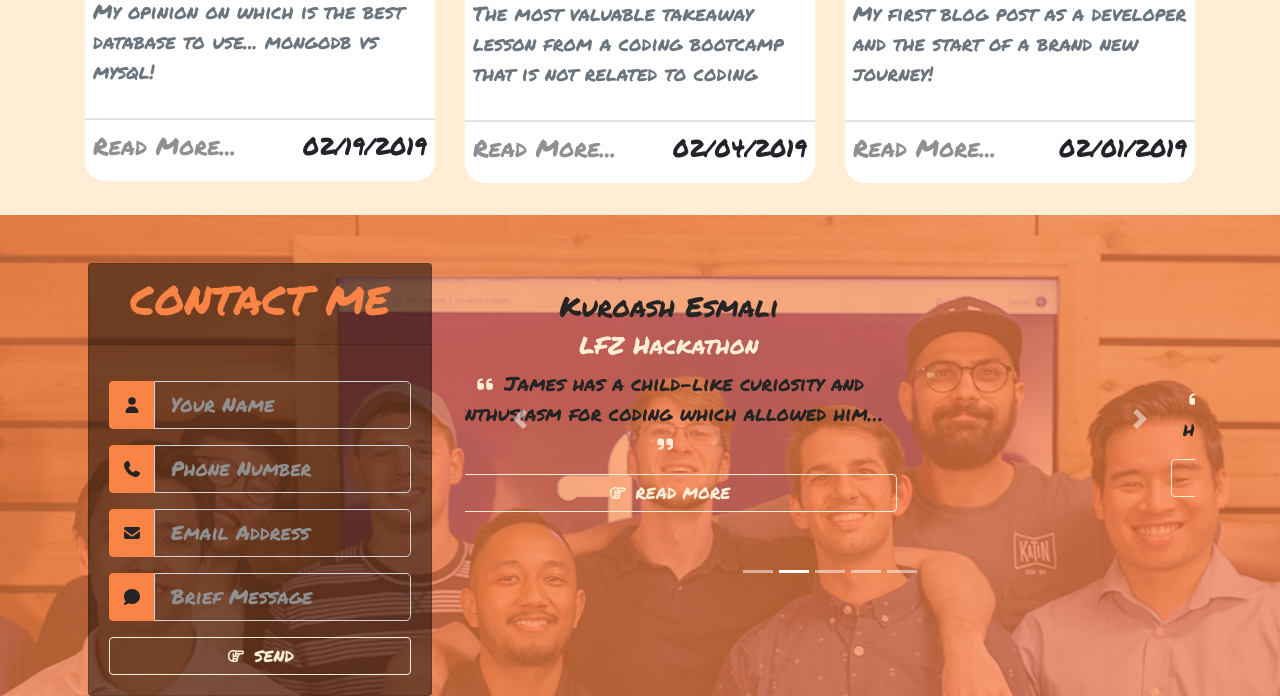
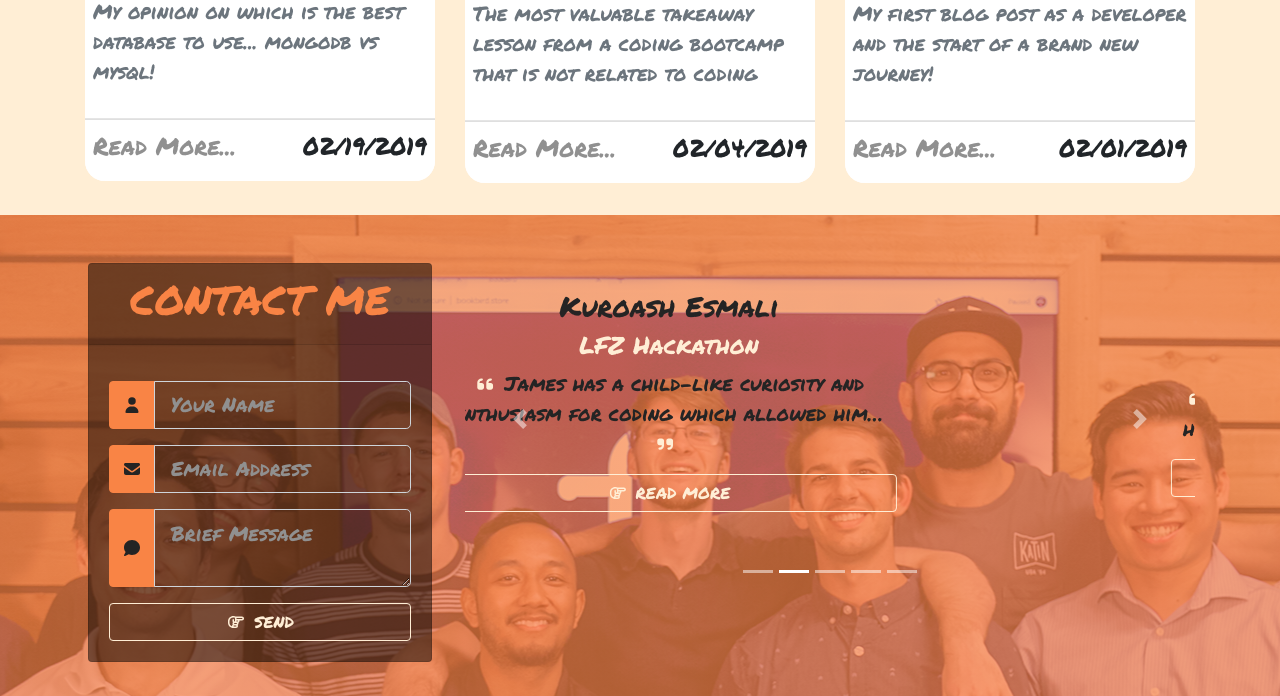
Before and after one commit to SparkeEcrash/myPortfolio, a plain HTML site: page index.html in a window 1280 px wide. Shown: the part 4190-4886 px from the top of the page. Drawn offline with nearby package versions, Linux system fonts and the light colour scheme; a web font is replaced by a local one.

Commit message:
make changes to contact form

```diff
--- a/css/main.css
+++ b/css/main.css
@@ -560,13 +560,15 @@ body {
     color: #242424;
 }
 
-#reviews .card input {
+#reviews .card input,
+#reviews .card textarea {
 	background: transparent;
 	color: #ffeed5;
 }
 
-#reviews .card input::placeholder {
-		color: #909090;
+#reviews .card input::placeholder,
+#reviews .card textarea::placeholder {
+    color: #909090;
 }
 
 .contact-btn,
--- a/index.html
+++ b/index.html
@@ -769,12 +769,12 @@
 										</div>
 										<input type="text" id="send-msg-name" class="form-control form-control-lg text-capitalize" placeholder="Your Name" spellcheck="false">
 									</div>
-									<div class="input-group my-3">
+									<!-- <div class="input-group my-3">
 										<div class="input-group-prepend">
 											<span class="input-group-text"><i class="fas fa-phone"></i></span>
 										</div>
 										<input type="text" id="send-msg-phone-number" class="form-control form-control-lg text-capitalize" placeholder="Phone Number" spellcheck="false">
-									</div>
+									</div> -->
 									<div class="input-group my-3">
 										<div class="input-group-prepend">
 											<span class="input-group-text"><i class="fas fa-envelope"></i></span>
@@ -785,7 +785,7 @@
 										<div class="input-group-prepend">
 											<span class="input-group-text"><i class="fas fa-comment"></i></span>
 										</div>
-										<input type="text" id="send-msg-message" class="form-control form-control-lg text-capitalize" placeholder="Brief Message" spellcheck="false">
+										<textarea id="send-msg-message" class="form-control form-control-lg" placeholder="Brief Message" spellcheck="false"></textarea>
 									</div>
 									<button type="button" id="send-msg-button" class="btn btn-block btn-large text-uppercase contact-btn" data-toggle="modal" data-target="#sendMsgModal"><i class="far fa-hand-point-right mr-2"></i>Send</button>
 								</form>
```
